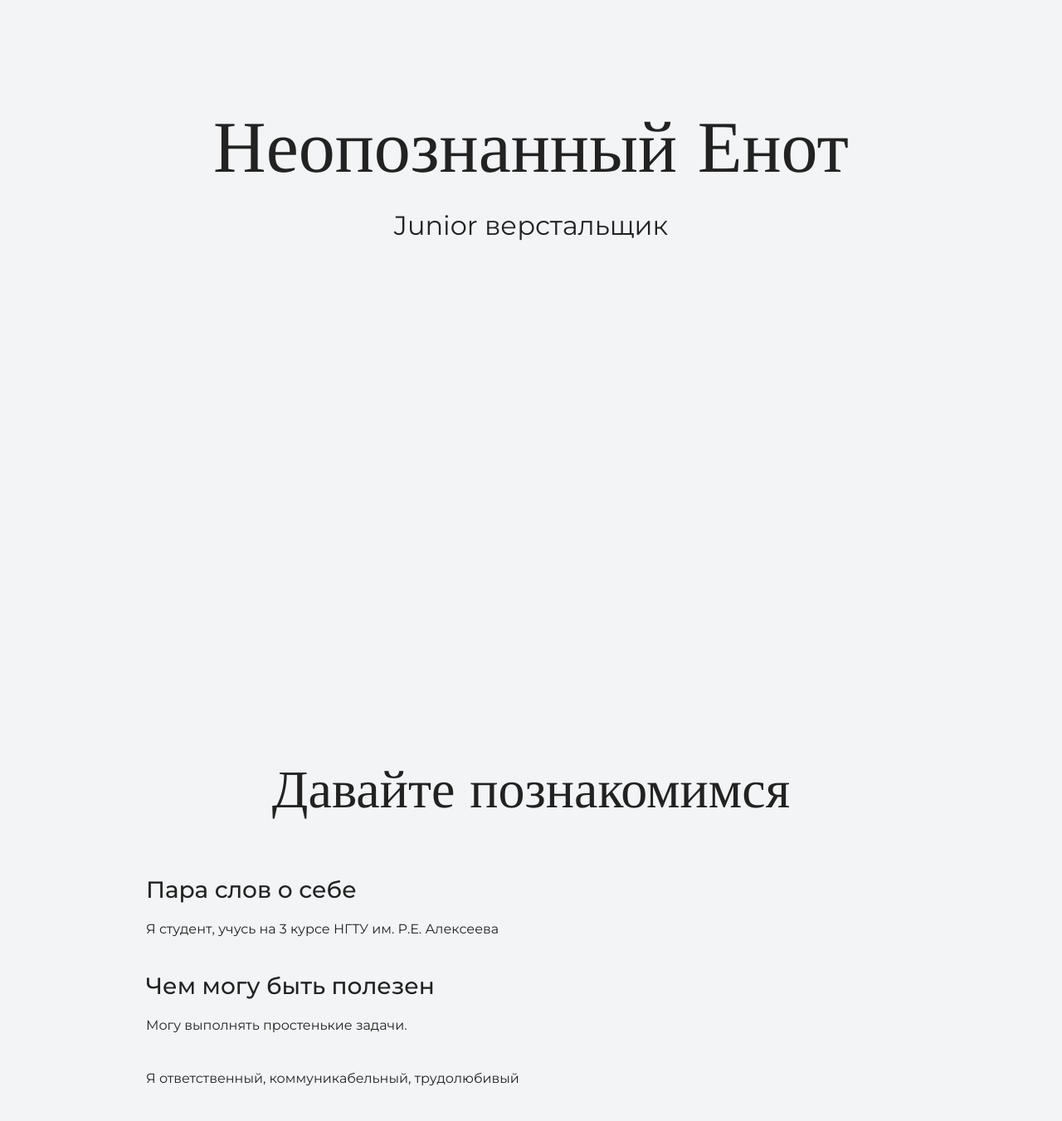
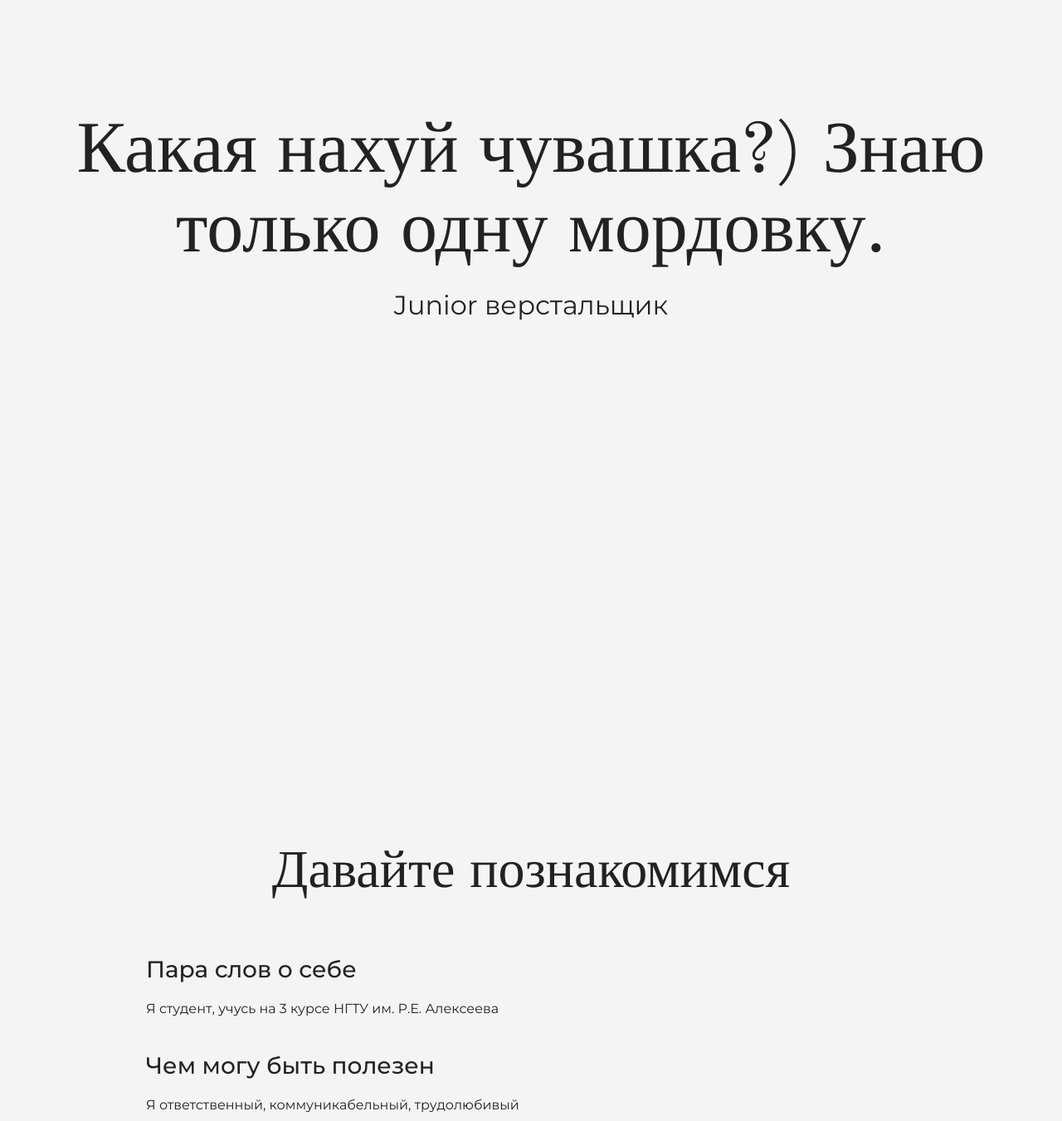
Before and after one commit to trasbe/my-site, a plain HTML site: page index.html in a window 1280 px wide. Shown: the part 200-1551 px from the top of the page at 83% size. Drawn offline with nearby package versions, Linux system fonts and the light colour scheme.

Commit message:
Новый заголовок

```diff
--- a/index.html
+++ b/index.html
@@ -17,7 +17,7 @@
 
     <section class="hero-image">
       <div class="container">
-      <h1 class="heading">Неопознанный Енот</h1>
+      <h1 class="heading">Какая нахуй чувашка?) Знаю только одну мордовку.</h1>
       <p>Junior верстальщик</p>
     </div>
     </section>
@@ -28,7 +28,6 @@
       <h3>Пара слов о себе</h3>
       <p>Я студент, учусь на 3 курсе НГТУ им. Р.Е. Алексеева </p>
       <h3>Чем могу быть полезен</h3>
-      <p>Могу выполнять простенькие задачи.</p>
       <p>Я ответственный, коммуникабельный, трудолюбивый</p>
     </div>
     </section>
```
